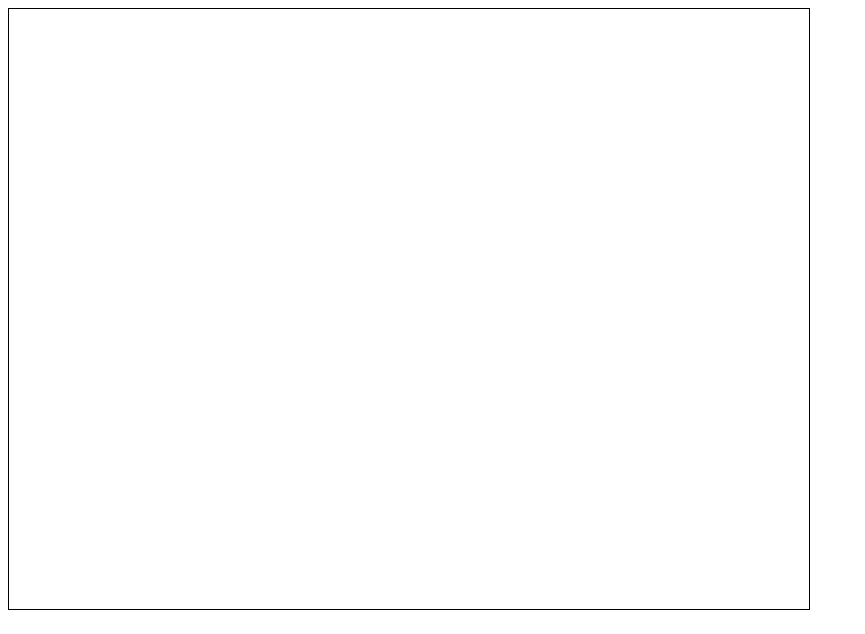
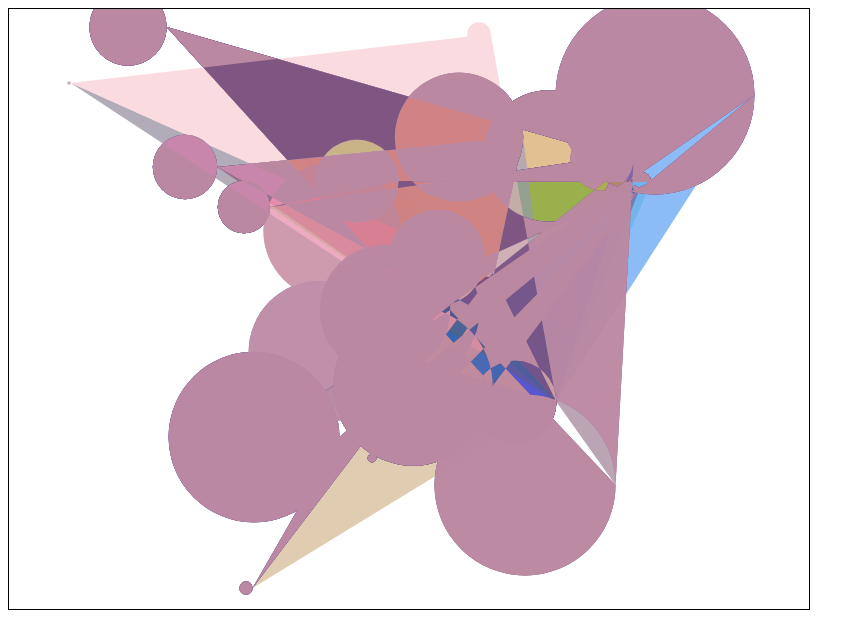
Before and after one commit to paul-brabet/artproject, a plain HTML site: page index.html in a window 1280 px wide. Shown: the whole page, without its empty margins (0-865 px from the left). Drawn offline with nearby package versions, Linux system fonts and the light colour scheme.

Commit message:
Random circles generate

```diff
--- a/index.html
+++ b/index.html
@@ -4,11 +4,13 @@
   <head>
     <meta charset="utf-8">
     <link rel='stylesheet' href='style.css'>
+    <script src='https://code.jquery.com/jquery-2.1.0.js'></script>
+
     <title></title>
   </head>
 
   <body>
-    <canvas id="canvas" width="800" height="600">
+    <canvas id="c" width="800" height="600">
       Not supported on your browser!
     </canvas>
   </body>
--- a/script.js
+++ b/script.js
@@ -5,19 +5,32 @@ Bonus: Make notes semi random, so that they recreate popular progressions OR hav
 Bonus: Provide an option for different kinds of sounds
 Bonus: Have the circles shrink and grow based on its beat, peak size on beat, a dot when at half of beat*/
 
+var canvas = document.getElementById('c');
 var width = canvas.width;
 var height = canvas.height;
 
-var red = Math.floor(Math.random() * 256)
-var green = Math.floor(Math.random() * 256)
-var blue = Math.floor(Math.random() * 256)
+/* DISABLED BECAUSE IT DOESN'T SEEM TO WORK
+//  Obtain mouse location
+function getClickPosition(e) {
+  var xPos = e.clientX;
+  var yPos = e.clientY;
+};
+canvas.addEventListener('click', getClickPosition, true);
+*/
 
-var xPos = Math.random() * width;
-var yPos = Math.random() * width;
-var circleRadius = Math.random() * 50;
+// Draw circle function
+var draw = function () {
 
-function draw () {
-  var canvas = document.getElementById('canvas');
+  // Create random colour
+  var red = Math.floor(Math.random() * 256)
+  var green = Math.floor(Math.random() * 256)
+  var blue = Math.floor(Math.random() * 256)
+  // Create randomn radius
+  var circleRadius = Math.random() * 100;
+  //Create random location
+  var xPos = Math.floor(Math.random() * width);
+  var yPos = Math.floor(Math.random() * height);
+
   if (canvas.getContext) {
     var circle = canvas.getContext('2d');
     //drawing code here
@@ -27,7 +40,6 @@ function draw () {
   };
 };
 
-draw();
-
-
-//    ctx.moveTo(Math.random * width, Math.random * height);
+// draw();
+setInterval(draw, 200);
+// canvas.addEventListener('click', draw, false);
```
